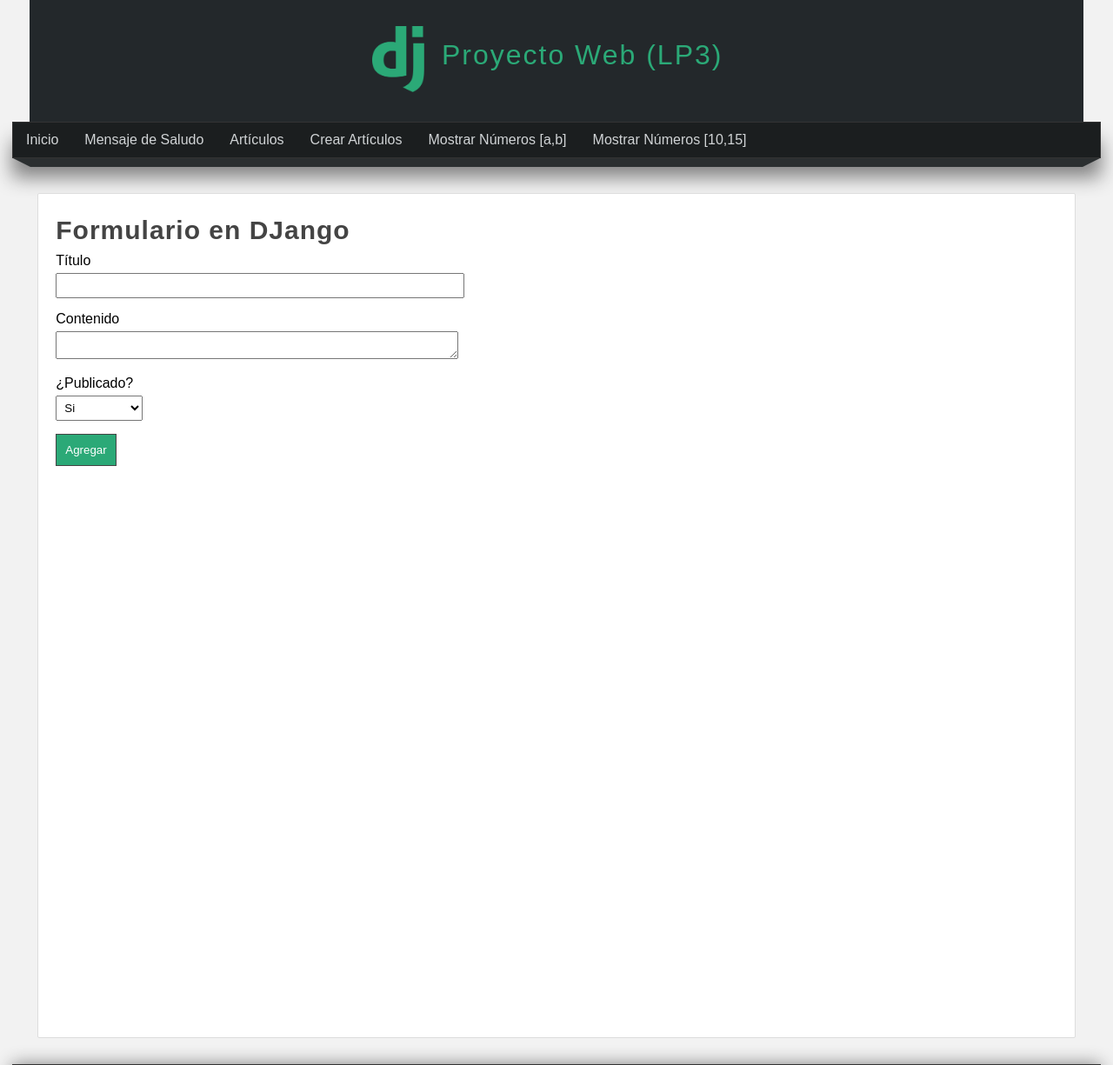
After one commit to cerdanflor/LP3-S3-Semana14, a Django app: page /create-articulo/ in a window 1280 px wide. The commit adds this page. Shown: the top 1225 px of the page at 87% size. Run offline with Django 3.2, Linux system fonts and the light colour scheme.

Commit message:
Uso de formularios y CSS

```diff
--- a/miapp/static/css/style.css
+++ b/miapp/static/css/style.css
@@ -135,6 +135,49 @@ nav ul li a:hover{
     border-radius: 2px;
     margin: 0 auto;
 }
+
+.box form{
+    width: 40%;
+}
+
+.box form input,
+.box form label{
+    display: block;
+    padding: 5px;
+    padding-left: 0px;
+}
+
+.box form input[type="text"],
+.box form textarea,
+.box form select{
+    width: 100%;
+    margin-bottom: 10px;
+}
+
+.box form select{
+    width: 100px;
+    padding: 5px;
+}
+
+.box form input[type="submit"],
+.box form input[type="button"],
+.box form button{
+    padding: 10px;
+    margin-top: 5px;
+    background: #2ba977;
+    border: 1px solid #444;
+    color: white;
+    transition: 300ms all;
+}
+
+.box form input[type="submit"]:hover,
+.box form input[type="button"]:hover,
+.box form button:hover{
+ cursor: pointer;
+ background: #1f7e58;
+}
+
+
 .title{
     color: #444;
     letter-spacing: 1px;
--- /dev/null
+++ b/miapp/templates/create_articulo.html
@@ -0,0 +1,25 @@
+{% extends 'layout.html' %}
+{% load filters %}
+{% block title %}
+    Formulario en DJango
+{% endblock%}
+{% block content %}
+
+    <h1 class="title">Formulario en DJango</h1>
+    <form action="" name="" method="GET">
+        <label for="titulo"> Título </label>
+        <input type="text" name="titulo">
+
+        <label for="contenido"> Contenido </label>
+        <textarea type="contenido"></textarea>
+
+        <label for="publicado"> ¿Publicado? </label>
+        <select name="publicado">
+            <option value="1">Si</option>
+            <option value="0">No</option>
+        </select>
+
+        <input type="submit" value="Agregar"/>
+    </form>
+
+{% endblock %}
--- a/miapp/templates/layout.html
+++ b/miapp/templates/layout.html
@@ -32,7 +32,9 @@
             <li>
                 <a href="{% url 'listar_articulos' %}"> Artículos </a>
             </li>
-
+            <li>
+                <a href="{% url 'create_articulo' %}"> Crear Artículos </a>
+            </li>
             <li>
                 <a href="{% url 'rango' %}"> Mostrar Números [a,b]</a>
             </li>
--- a/miapp/views.py
+++ b/miapp/views.py
@@ -1,5 +1,6 @@
 from django.shortcuts import render, HttpResponse, redirect
 from miapp.models import Articulo
+from django.db.models import Q
 
 # Create your views here.
 
@@ -81,7 +82,10 @@ def editar_articulo(request, id):
     return HttpResponse(f"Articulo Editado:  <br>ID:{articulo.id} <br>Nuevo Título: {articulo.titulo} <br>Nuevo Contenido: {articulo.contenido}")
 
 def listar_articulos(request):
-    articulos = Articulo.objects.all()
+    #articulos = Articulo.objects.all()
+    articulos = Articulo.objects.filter(
+        Q(titulo__contains="Java") | Q(titulo__contains="PHP")
+    )
     return render(request,'listar_articulos.html',{
         'articulos': articulos,
         'titulo': 'Listado de Articulos'
@@ -91,3 +95,16 @@ def eliminar_articulo(request, id):
     articulo = Articulo.objects.get(pk=id)
     articulo.delete()
     return redirect('listar_articulos')
+
+
+def save_articulo(request):
+    articulo = Articulo(
+        titulo = titulo,
+        contenido = contenido,
+        publicado = publicado
+    )
+    articulo.save()
+    return HttpResponse(f"Articulo Creado: {articulo.titulo} - {articulo.contenido}")
+
+def create_articulo(request):
+    return render(request, 'create_articulo.html')
--- a/projecto001/urls.py
+++ b/projecto001/urls.py
@@ -31,4 +31,6 @@ urlpatterns = [
     path('editar-articulo/<int:id>',views.editar_articulo, name="editar_articulo"),
     path('listar-articulos/', views.listar_articulos, name="listar_articulos"),
     path('eliminar-articulo/<int:id>',views.eliminar_articulo, name="eliminar_articulo"),
+    path('save-articulo/',views.save_articulo,name="save_articulo"),
+    path('create-articulo/',views.create_articulo, name="create_articulo"),
 ]
```
Also changed, not shown: db.sqlite3.
